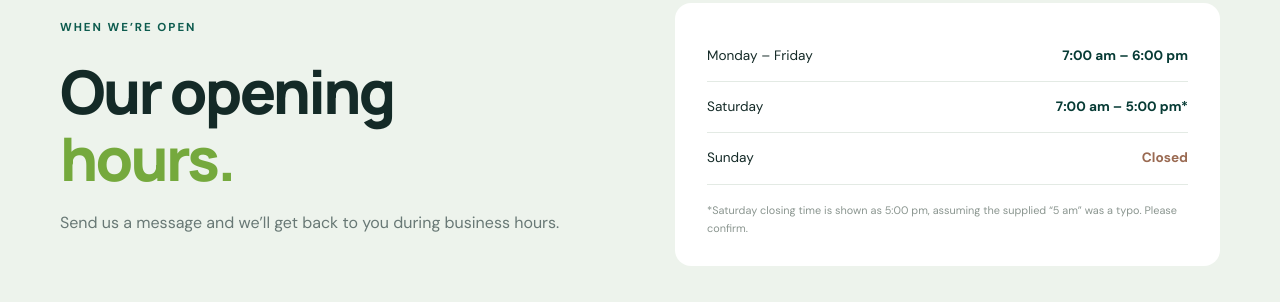
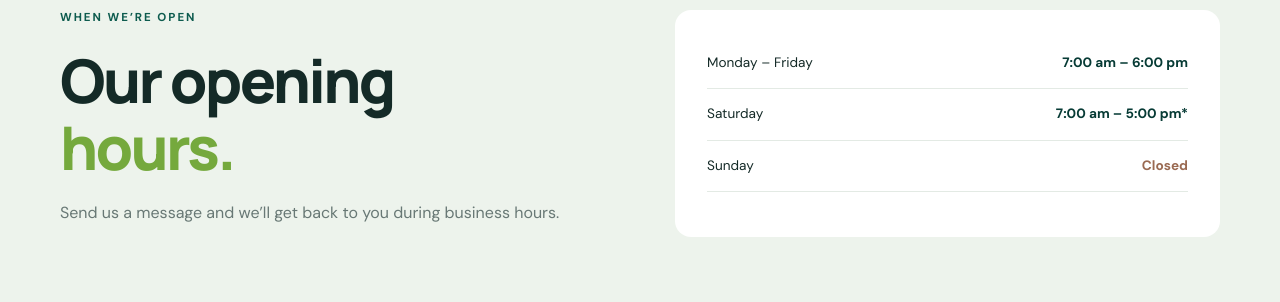
Before and after one commit to ngobenih45-maker/Presh-Fresh-Cleaning-Services., a plain HTML site: page contact.html in a window 1280 px wide. Shown: the part 1575-1877 px from the top of the page. Drawn offline with Linux system fonts and the light colour scheme.

Commit message:
Update contact.html

```diff
--- a/contact.html
+++ b/contact.html
@@ -3,6 +3,6 @@
 <main><section class="page-hero contact-hero"><div class="container reveal"><span class="eyebrow">LET’S TALK CLEAN</span><h1>Tell us about<br>your <em>space.</em></h1><p>Need a home, office or site cleaned? Send us a WhatsApp and let’s discuss what you need.</p></div></section>
 <section class="section-pad"><div class="container contact-grid"><div class="contact-details reveal"><span class="eyebrow">CONTACT DETAILS</span><h2>We’re one message<br>away from <em>fresh.</em></h2><div class="contact-item"><span class="contact-icon">☏</span><div><small>CALL / WHATSAPP</small><a href="#" data-service="General enquiry">078 322 5938</a></div></div><div class="contact-item"><span class="contact-icon">✉</span><div><small>EMAIL</small><a href="mailto:preshfreshunited@gmail.com">preshfreshunited@gmail.com</a></div></div><div class="contact-item"><span class="contact-icon">⌖</span><div><small>VISIT US</small><p>18 Jordaan St, Eastleigh,<br>Edenvale, 1609, South Africa</p></div></div><div class="contact-item"><span class="contact-icon">f</span><div><small>FACEBOOK</small><a href="https://www.facebook.com/p/Presh-Fresh-Cleaning-Services-100064000202483/" target="_blank" rel="noopener">Presh Fresh Cleaning Services ↗</a></div></div></div>
 <div class="contact-panel reveal"><h3>Send a cleaning enquiry</h3><p>Choose the service you’re interested in. WhatsApp will open with a message already prepared for you.</p><form id="quote-form"><label for="client-name">Your name</label><input id="client-name" name="name" placeholder="e.g. Thando" required><label for="service-select">What do you need cleaned?</label><select id="service-select" name="service" required><option value="">Choose a service</option><option>Residential house cleaning</option><option>Apartment cleaning</option><option>Office cleaning</option><option>School cleaning</option><option>Industrial site cleaning</option><option>Other / not sure yet</option></select><label for="message">A few details (optional)</label><textarea id="message" name="message" rows="4" placeholder="Tell us about the size of the space, preferred date, or anything else…"></textarea><button class="btn btn-primary form-submit" type="submit">Continue to WhatsApp <span>↗</span></button><small class="form-note">Your message is sent to WhatsApp. You can review it before sending.</small></form></div></div></section>
-<section class="hours-section"><div class="container hours-wrap"><div><span class="eyebrow">WHEN WE’RE OPEN</span><h2>Our opening<br><em>hours.</em></h2><p>Send us a message and we’ll get back to you during business hours.</p></div><div class="hours-card"><div><span>Monday – Friday</span><strong>7:00 am – 6:00 pm</strong></div><div><span>Saturday</span><strong>7:00 am – 5:00 pm*</strong></div><div><span>Sunday</span><strong class="closed">Closed</strong></div><small>*Saturday closing time is shown as 5:00 pm, assuming the supplied “5 am” was a typo. Please confirm.</small></div></div></section>
+<section class="hours-section"><div class="container hours-wrap"><div><span class="eyebrow">WHEN WE’RE OPEN</span><h2>Our opening<br><em>hours.</em></h2><p>Send us a message and we’ll get back to you during business hours.</p></div><div class="hours-card"><div><span>Monday – Friday</span><strong>7:00 am – 6:00 pm</strong></div><div><span>Saturday</span><strong>7:00 am – 5:00 pm*</strong></div><div><span>Sunday</span><strong class="closed">Closed</strong></div><small></small></div></div></section>
 <div class="map-wrap"><iframe title="Map showing Presh Fresh Cleaning Services address" src="https://www.google.com/maps?q=18%20Jordaan%20St%2C%20Eastleigh%2C%20Edenvale%2C%201609&output=embed" loading="lazy" referrerpolicy="no-referrer-when-downgrade"></iframe></div></main>
 <footer class="site-footer"><div class="container footer-grid"><div><a class="brand brand-light" href="index.html"><span>PRESH FRESH<small>CLEANING SERVICES</small></span></a><p>Quality, reliable and affordable cleaning services across Johannesburg.</p></div><div><h4>Explore</h4><a href="index.html">Home</a><a href="about.html">About us</a><a href="index.html#services">Services</a><a href="contact.html">Contact</a></div><div><h4>Get in touch</h4><a href="#" data-service="General enquiry">WhatsApp: 078 322 5938</a><a href="mailto:preshfreshunited@gmail.com">preshfreshunited@gmail.com</a><span>18 Jordaan St, Eastleigh,<br>Edenvale, 1609</span></div><div><h4>Follow along</h4><a href="https://www.facebook.com/p/Presh-Fresh-Cleaning-Services-100064000202483/" target="_blank" rel="noopener">Facebook ↗</a><h4 class="hours-title">Opening hours</h4><span>Mon–Fri: 7am–6pm</span><span>Sat: 7am–5pm*</span><span>Sun: Closed</span></div></div><div class="container footer-bottom"><span>© <span id="year"></span> Presh Fresh Cleaning Services.</span><span>Made for a fresher everyday.</span></div></footer><a class="whatsapp-float" href="#" data-service="General enquiry" aria-label="Chat on WhatsApp">☏</a><script src="script.js"></script></body></html>
```
